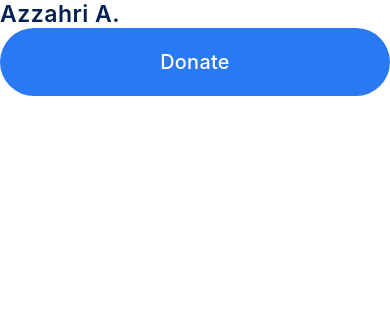
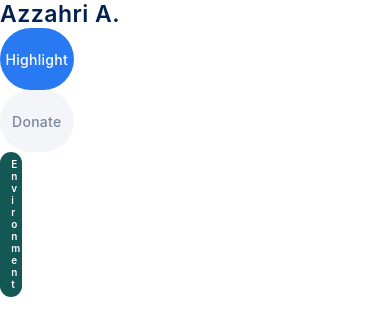
Before and after one commit to itzyashh/DonationApp, a React Native app: screen / in a window 390 px wide. Shown: the top 336 px of the page. Built offline with nearby package versions, Linux system fonts and the light colour scheme.

Commit message:
feat: Implement Tab and Badge components

```diff
--- /dev/null
+++ b/src/components/Badge.js
@@ -0,0 +1,55 @@
+import {View, Text, StyleSheet, Pressable} from 'react-native';
+import React from 'react';
+import PropTypes from 'prop-types';
+import {
+  horizontalScale,
+  scaleFontSize,
+  verticalScale,
+} from '../../assets/fonts/styles/scaling';
+const Badge = props => {
+  const [width, setWidth] = React.useState(0);
+  const textRef = React.useRef(null);
+  const paddingHorizontal = 10;
+  const BadgeWidth = {
+    width: horizontalScale(paddingHorizontal * 2 + width),
+  };
+
+  return (
+    <View onPress={props.onPress} style={[styles.Badge, BadgeWidth]}>
+      <Text
+        onTextLayout={e => {
+          setWidth(e.nativeEvent.lines[0].width);
+        }}
+        ref={textRef}
+        style={styles.title}>
+        {props.title}
+      </Text>
+    </View>
+  );
+};
+Badge.defaultProps = {
+  title: '',
+};
+Badge.propTypes = {
+  title: PropTypes.string,
+};
+
+const styles = StyleSheet.create({
+  Badge: {
+    backgroundColor: '#145855',
+    paddingVertical: verticalScale(5),
+    paddingHorizontal: horizontalScale(10),
+    borderRadius: horizontalScale(50),
+    justifyContent: 'center',
+  },
+
+  title: {
+    textAlign: 'center',
+    color: '#fff',
+    fontFamily: 'Inter',
+    fontSize: scaleFontSize(10),
+    fontWeight: '600',
+    letterSpacing: 0.2,
+  },
+});
+export default Badge;
--- /dev/null
+++ b/src/components/Tab.js
@@ -0,0 +1,65 @@
+import {View, Text, StyleSheet, Pressable} from 'react-native';
+import React from 'react';
+import PropTypes from 'prop-types';
+import {
+  horizontalScale,
+  scaleFontSize,
+  verticalScale,
+} from '../../assets/fonts/styles/scaling';
+const Tab = props => {
+  const [width, setWidth] = React.useState(0);
+  const textRef = React.useRef(null);
+  const paddingHorizontal = 33;
+  const tabWidth = {
+    width: horizontalScale(paddingHorizontal * 2 + width),
+  };
+
+  return (
+    <Pressable
+      onPress={props.onPress}
+      style={[styles.Tab, props.isInactive && styles.inactiveTab, tabWidth]}>
+      <Text
+        onTextLayout={e => {
+          setWidth(e.nativeEvent.lines[0].width);
+        }}
+        ref={textRef}
+        style={[styles.title, props.isInactive && styles.inactiveTitle]}>
+        {props.title}
+      </Text>
+    </Pressable>
+  );
+};
+Tab.defaultProps = {
+  title: '',
+  isInactive: false,
+  onPress: () => {},
+};
+Tab.propTypes = {
+  title: PropTypes.string,
+  isInactive: PropTypes.bool,
+  onPress: PropTypes.func,
+};
+
+const styles = StyleSheet.create({
+  Tab: {
+    backgroundColor: '#2979F2',
+    height: verticalScale(50),
+    borderRadius: horizontalScale(100),
+    justifyContent: 'center',
+  },
+  inactiveTab: {
+    backgroundColor: '#F3F5F9',
+  },
+  inactiveTitle: {
+    color: '#79869f',
+  },
+  title: {
+    textAlign: 'center',
+    color: '#fff',
+    fontFamily: 'Inter',
+    fontSize: scaleFontSize(14),
+    fontWeight: '500',
+    letterSpacing: 0.28,
+  },
+});
+export default Tab;
--- a/src/screens/Home.js
+++ b/src/screens/Home.js
@@ -4,6 +4,8 @@ import React from 'react';
 import {globalStyle} from '../../assets/fonts/styles/globalStyle';
 import Header from '../components/Header';
 import Button from '../components/Button';
+import Tab from '../components/Tab';
+import Badge from '../components/Badge';
 
 const Home = () => {
   const onPress = () => {
@@ -12,7 +14,10 @@ const Home = () => {
   return (
     <SafeAreaView style={[globalStyle.backgroundWhite, globalStyle.flex]}>
       <Header title={'Azzahri A.'} type={1} />
-      <Button onPress={onPress} title={'Donate'} />
+      {/* <Button onPress={onPress} title={'Donate'} /> */}
+      <Tab onPress={onPress} title={'Highlight'} />
+      <Tab onPress={onPress} isInactive title={'Donate'} />
+      <Badge title={'Environment'} />
     </SafeAreaView>
   );
 };
```
